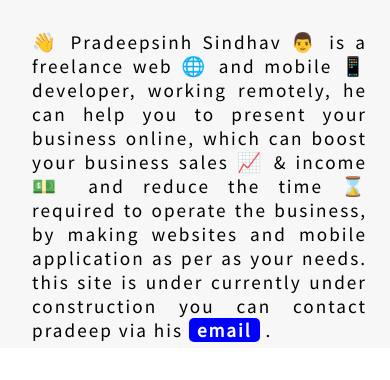
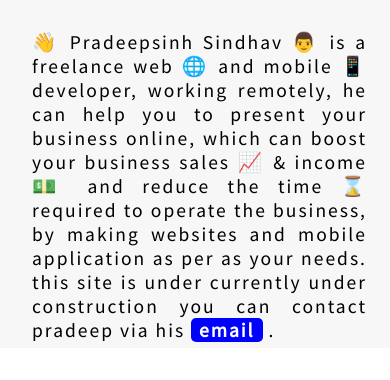
Before and after one commit to flexzero/pradeeps.dev, a plain HTML site: page index.html in a window 390 px wide. Shown: the part 496-876 px from the top of the page. Drawn offline with nearby package versions, Linux system fonts and the light colour scheme; a web font is replaced by a local one.

Commit message:
fix some responsiveness issue and fonts issue another time

```diff
--- a/style.css
+++ b/style.css
@@ -132,8 +132,8 @@ body::before {
         letter-spacing: 2px;
         max-width: 400px;
         text-align: justify;
-        font-size: 1.20rem;
-        font-weight: 400;
+        font-size: 1.22rem;
+        font-weight: 500;
         font-family: 'Source Sans Pro', sans-serif;
     }
 }
```
